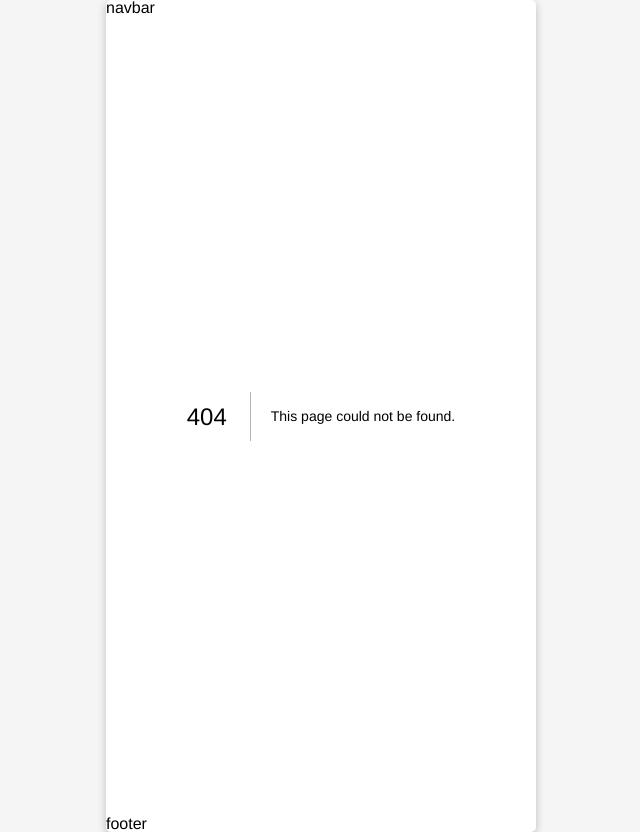
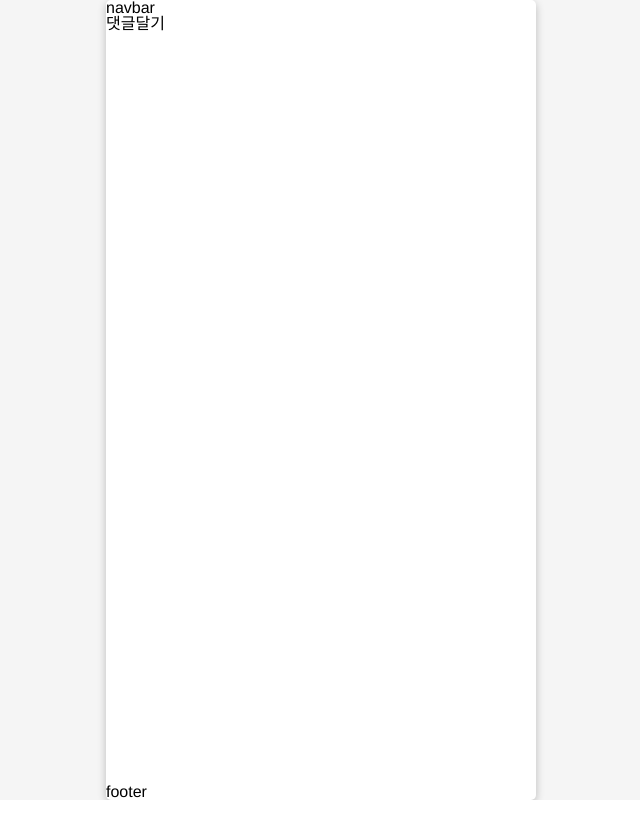
Before and after one commit to leeideal/bamboo-front-v2, a Next.js app: page /comment in a window 1280 px wide. Before the commit this address had no page. Shown: the whole page, without its empty margins (319-959 px from the left). After the commit the page ends 800 px from the top, so only its background shows below. Built offline with nearby package versions, Linux system fonts and the light colour scheme.

Commit message:
feat: 페이지 추가

```diff
--- /dev/null
+++ b/pages/comment/index.jsx
@@ -0,0 +1,8 @@
+import styled from "styled-components";
+
+export default function Comment() {
+
+  return (
+    <>댓글달기</>
+  )
+}
```
Also changed, not shown: pages/proposal/index.jsx (added, +8 -0 lines), pages/suggestion/[id].jsx (added, +8 -0 lines), pages/suggestion/index.jsx (added, +8 -0 lines).
